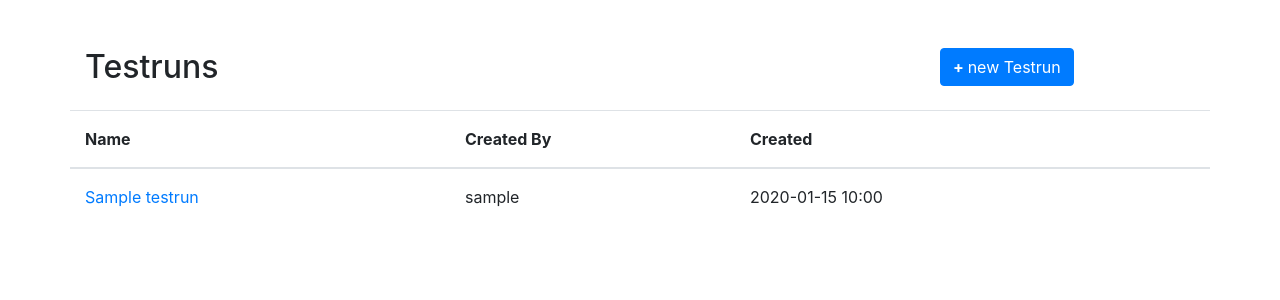
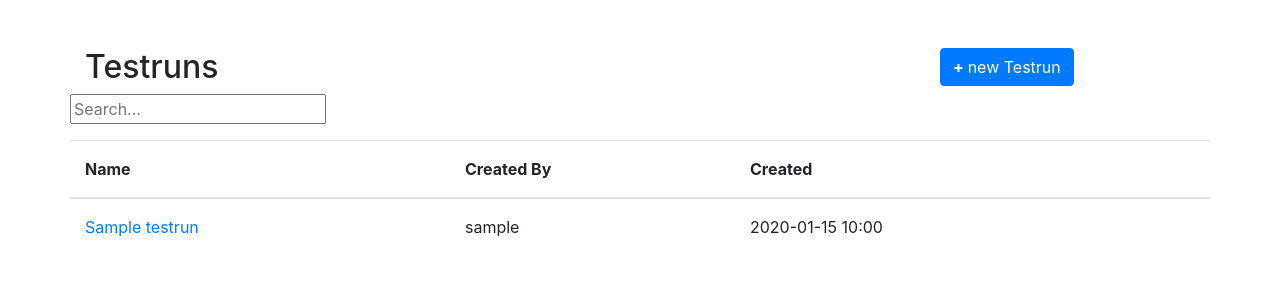
Before and after one commit to Athos1972/baangt, a Flask app: page /testrun in a window 1280 px wide. Shown: the part 112-412 px from the top of the page. Run offline with Flask 2, Linux system fonts and the light colour scheme; a user stored in the database is signed in; tables that the repository leaves empty hold one stand-in row (values such as "Sample post"); data that the repository does not hold is empty; some libraries are stand-ins or nearby versions.

Commit message:
filtering item list

```diff
--- a/flask/app/static/js/testrun.js
+++ b/flask/app/static/js/testrun.js
@@ -135,10 +135,28 @@
         for (var i = 0; i < e.list.childElementCount; i++) {
             const opt_text = e.list.children[i].text.toUpperCase();
             if (!opt_text.includes(text)) {
-                e.list.children[i].style.display = opt_text ? 'list-item':'none';
+                e.list.children[i].style.display = opt_text ? 'list-item' : 'none';
             }
 
 
         }
     }
+
+    function filter_items(e) {
+        const text = e.value.toUpperCase();
+        document.querySelectorAll('.testrun-item').forEach(item => {
+            var display = false;
+            item.querySelectorAll('.filtered').forEach(property => {
+                const value = property.innerHTML.toUpperCase();
+                if (value.includes(text)) {
+                    display = true;
+                }
+            });
+
+            item.style.display = display ? '' : 'none';
+
+        });
+
+
+    }
 // type: "select-multiple"
--- a/flask/app/templates/testrun/item_list.html
+++ b/flask/app/templates/testrun/item_list.html
@@ -32,7 +32,7 @@
 <div class="container mt-5">
 
     <!-- item title -->
-    <div class="row mb-3">
+    <div class="row">
         <div class="col-md-9">
             <h2>{{ type|name_by_type }}</h2>
         </div>
@@ -42,6 +42,11 @@
                 <strong>&plus; </strong>new {{ type|name_by_type(False) }}
             </a>
         </div>
+    </div>
+
+    <!-- filter box -->
+    <div class="row mb-3">
+        <input type="text" id="filter" placeholder="Search..." onkeyup="filter_items(this)">
     </div>
 
     <!-- header -->
@@ -60,17 +65,17 @@
 
     <!-- item list -->
     {% for item in items %}
-        <div class="row border-top py-3">
+        <div class="row border-top py-3 testrun-item">
             <div class="col-md-4 text-break">
-                <a data-toggle="collapse" href="#item{{ item.id }}" aria-expanded="false">
+                <a class="filtered" data-toggle="collapse" href="#item{{ item.id }}" aria-expanded="false">
                     {{ item.name }}
                 </a>
             </div>
             {% if type == 'teststep' %}
-                <div class="col-md-5 text-break text-break">{{ item.description }}</div>
-                <div class="col">{{ item.activity_type }}</div>
+                <div class="filtered col-md-5 text-break text-break">{{ item.description }}</div>
+                <div class="filtered col">{{ item.activity_type }}</div>
             {% else %}
-                <div class="col-md-3">{{ item.creator.username }}</div>
+                <div class="filtered col-md-3">{{ item.creator.username }}</div>
                 <div class="col">{{ item.created|time }}</div>
             {% endif %}
 
```
Also changed, not shown: 1 other file.
